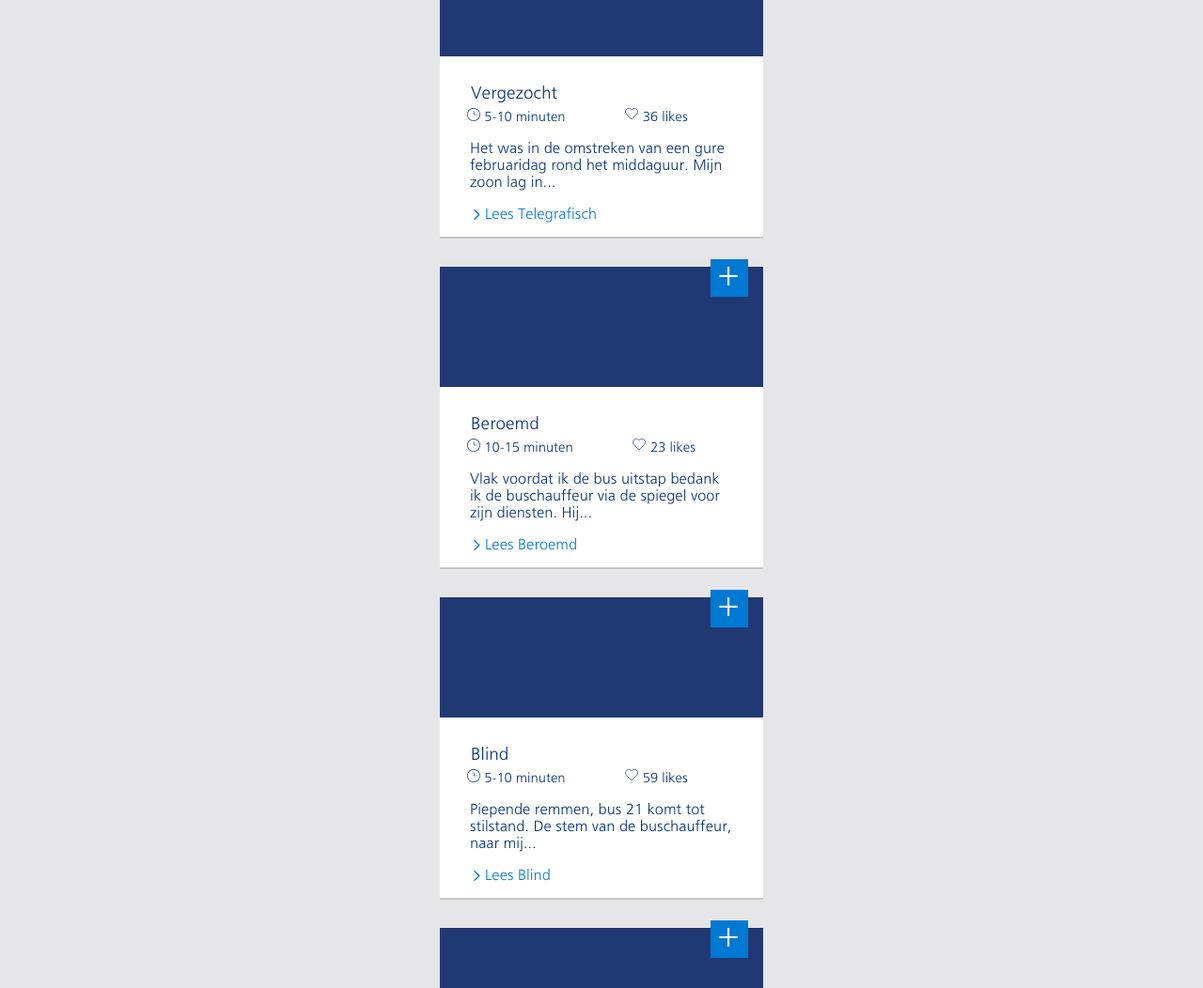
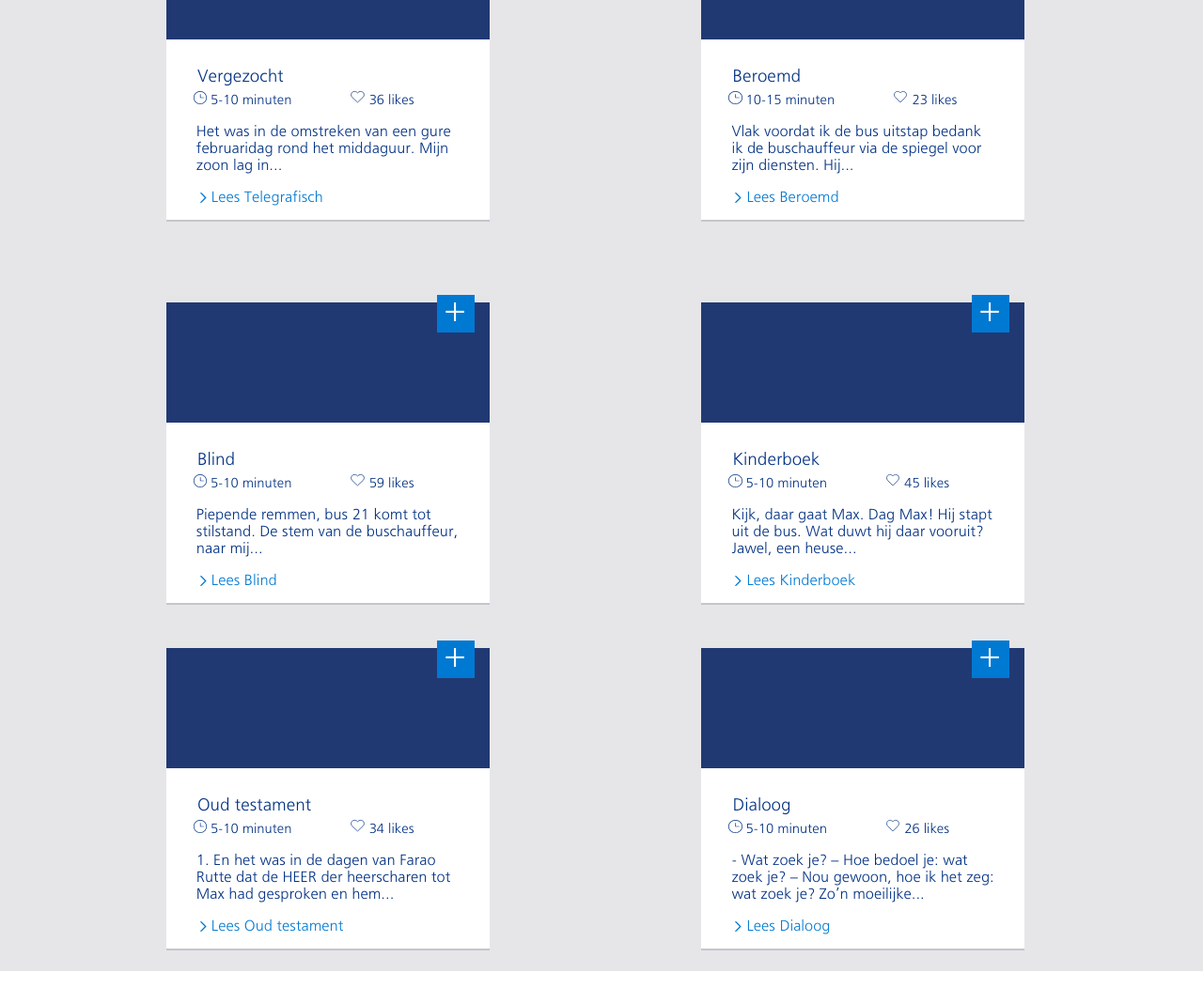
Before and after one commit to LisaOttenhof/Verhalenwebsite, a plain HTML site: page index.html in a window 1280 px wide. Shown: the part 958-2010 px from the top of the page at 94% size. Drawn offline with Linux system fonts and the light colour scheme.

Commit message:
29 jan 00:10

```diff
--- a/css/main.css
+++ b/css/main.css
@@ -393,67 +393,61 @@ main footer > p:nth-child(2)::before{
 
 /*------------- grid -------------*/
 
-
-/*main>section:nth-of-type(2){
+@media (min-width: 48.000em){
+  body>main>section:nth-of-type(2){
     display: grid;
-  grid-column: 1fr 1fr 1fr;
-  grid-row: 25em 25em 25em 25em 25em 25em 25em 25em 25em 25em;
-  grid-column-gap: 1em;
+    grid-template-rows: 2em 14em 28em 22em 22em 22em;
+    grid-template-columns: 50% 50%;
+    grid-gap: 1em;
+    margin-right: 0.8em;
   }
 
-main>section>div{
-  grid-column: 1fr 1fr;
-  grid-row: 25em;
+  body>main>section>h2:nth-of-type(2){
+    grid-row: 1 / 2;
+    grid-column: 1 / 2;
   }
 
-main>section>div>
-
-
-main>section>h2{
-  grid-column: 1 / 1;
-  grid-row: 1;
+  body>main>section>form{
+    grid-row: 2 / 3;
+    grid-column: 1 / 3;
   }
 
-main>section>form{
+  body>main>section:nth-of-type(2)>div{
+    grid-row: 3 / 4;
     grid-column: 1 / 3;
-  grid-row: 2;
+    margin-top: 3.5em;
   }
 
-main>section>article:first-of-type{
-  grid-column: 1 / 1;
-  grid-row: 4;
+  body>main>section:nth-of-type(2)>article:nth-of-type(1){
+    grid-row: 4 / 5;
+    grid-column: 1 / 2;
   }
 
-main>section>article:nth-of-type(2){
-  grid-column: 2 / 2;
-  grid-row: 4;
+  body>main>section:nth-of-type(2)>article:nth-of-type(2){
+    grid-row: 4 / 5;
+    grid-column: 2 / 3;
   }
 
-main>section>article:nth-of-type(3){
-  grid-column: 3 / 3;
-  grid-row: 4;
+  body>main>section:nth-of-type(2)>article:nth-of-type(3){
+    grid-row: 5 / 6;
+    grid-column: 1 / 2;
   }
 
-main>section>article:nth-of-type(4){
-  grid-column: 1 / 1;
-  grid-row: 5;
+  body>main>section:nth-of-type(2)>article:nth-of-type(4){
+    grid-row: 5 / 6;
+    grid-column: 2 / 3;
   }
 
-main>section>article:nth-of-type(5){
-  grid-column: 2 / 2;
-  grid-row: 5;
+  body>main>section:nth-of-type(2)>article:nth-of-type(5){
+    grid-row: 6 / 7;
+    grid-column: 1 / 2;
   }
 
-main>section>article:nth-of-type(6){
-  grid-column: 3 / 3;
-  grid-row: 5;
+  body>main>section:nth-of-type(2)>article:nth-of-type(6){
+    grid-row: 6 / 7;
+    grid-column: 2 / 3;
   }
-
-@media (max-width:25.938em){
-  body>main>section>article{
-    width: 100%;
 }
-}*/
 
 /*------------------------------------ zoekopties ------------------------------------*/
 
@@ -461,6 +455,7 @@ body>main>section>form{
   background-color: #ffc917;
   box-shadow: 0 .125rem 0 0 rgba(7, 7, 33, .15);
   width: 100%;
+  height: 20em;
   padding-top: 1em;
   margin-top: 1em;
   margin-bottom: 2em;
@@ -598,6 +593,10 @@ body>main>section>form>div>fieldset:first-of-type{
 /*------------- media's -------------*/
 
 @media (min-width: 40.625em){
+  body>main>section>form{
+    height: 14.5em;
+  }
+
   body>main>section>form>h3{
     margin: .5em 0 1em 2em;
   }
--- a/css/mediauitgelicht.css
+++ b/css/mediauitgelicht.css
@@ -1,3 +1,56 @@
+
+@media (min-width: 48.000em){
+  body>main>section:nth-of-type(2){
+    display: grid;
+    grid-template-rows: 2em 14em 28em 22em 22em;
+    grid-template-columns: 50% 50%;
+    grid-gap: 1em;
+    justify-content: center;
+  }
+
+  body>main>section>h2:nth-of-type(2){
+    grid-row: 1 / 2;
+    grid-column: 1 / 2;
+  }
+
+  body>main>section>form{
+    grid-row: 2 / 3;
+    grid-column: 1 / 3;
+  }
+
+  body>main>section:nth-of-type(2)>article:nth-of-type(1){
+    grid-row: 3 / 4;
+    grid-column: 1 / 2;
+    margin-top: 3.5em;
+  }
+
+  body>main>section:nth-of-type(2)>article:nth-of-type(2){
+    grid-row: 3 / 4;
+    grid-column: 2 / 3;
+    margin-top: 3.5em;
+  }
+
+  body>main>section:nth-of-type(2)>article:nth-of-type(3){
+    grid-row: 4 / 5;
+    grid-column: 1 / 2;
+  }
+
+  body>main>section:nth-of-type(2)>article:nth-of-type(4){
+    grid-row: 4 / 5;
+    grid-column: 2 / 3;
+  }
+
+  body>main>section:nth-of-type(2)>article:nth-of-type(5){
+    grid-row: 5 / 6;
+    grid-column: 1 / 2;
+  }
+
+  body>main>section:nth-of-type(2)>article:nth-of-type(6){
+    grid-row: 5 / 6;
+    grid-column: 2 / 3;
+  }
+}
+
 
 /*------------- nogmaals verbreden uitgelichte verhalen -------------*/
 
--- a/css/registreren.css
+++ b/css/registreren.css
@@ -9,6 +9,18 @@ body>main>form{
   margin-top: 1em;
   margin-bottom: 2em;
   width: 100%
+}
+
+body>main>form:first-of-type{
+  height: 14.5em;
+}
+
+body>main>form:nth-of-type(2){
+  height: 32.5em;
+}
+
+body>main>section{
+  height: 14em;
 }
 
 body>main>form>fieldset{
@@ -136,3 +148,41 @@ section li{
   margin-left: 1em;
   padding: 0.7em;
 }
+
+/*----------- responsive ---------------*/
+
+@media (min-width: 51.875em){
+
+  body>main{
+    display: grid;
+    grid-template-rows: 2em 17.5em;
+    grid-template-columns: 1fr 1fr;
+    grid-gap: 1em;
+  }
+
+  body>main>h2{
+    grid-row: 1;
+    grid-column: 1;
+  }
+
+  body>main>form:first-of-type{
+    grid-row: 2;
+    grid-column: 1;
+  }
+
+  body>main>form:nth-of-type(2){
+    grid-row-start: 2;
+    grid-row-end: 3;
+    grid-column: 2;
+  }
+
+  body>main>section{
+    grid-row: 3;
+    grid-column: 1;
+
+
+  }
+
+
+
+}
```
Lines whose indentation alone changed are shown as unchanged.
